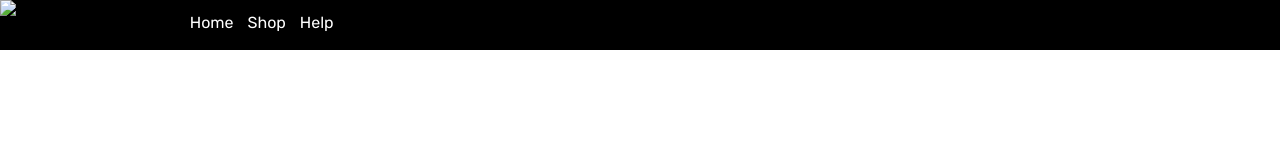
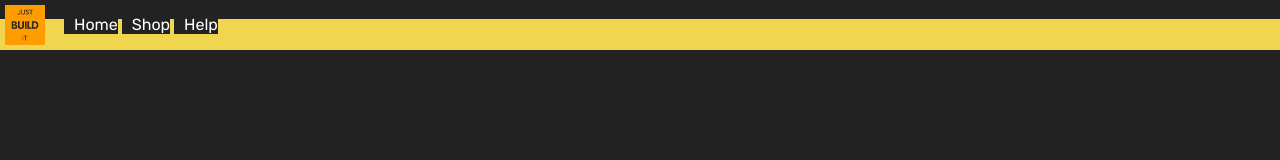
Before and after one commit to rikvik2006/JustBuildIT_WebSite, a website: page index.html in a window 1280 px wide. Drawn offline with Linux system fonts and the light colour scheme.

Commit message:
cambiati i colori del sito

```diff
--- a/css/style.css
+++ b/css/style.css
@@ -4,19 +4,28 @@
     margin: 0;
     text-decoration: none;
     font-family: 'Rubik', sans-serif;
+    background-color: #222222;
 }
 
 .menuText {
     padding-left: 10px;
     color: white;
     position: relative;
-    top:13px;
-    left: 10%;
+    top:15px;
+    left: 5%;
 }
 
 #header {
     width: 100%;
     height: 50px;
-    background-color: black;
+    background-color: #F0D64E;
 
 }
+
+#logo img{
+    width: 40px;
+    height: 40px;
+    position: absolute;
+    top: 5px;
+    left: 5px;
+}
```
Also changed, not shown: img/JUST BUILD IT GIMMI.png (added).
